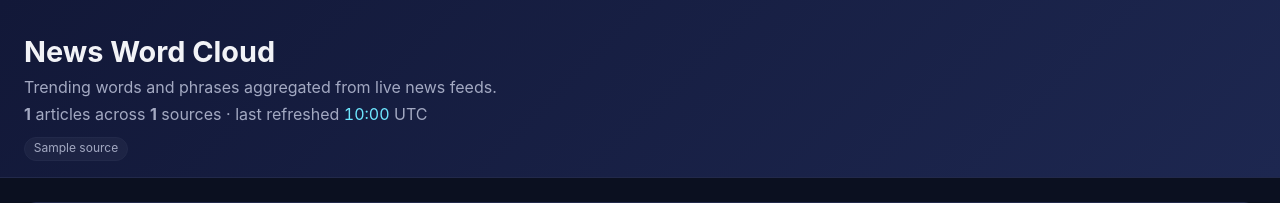
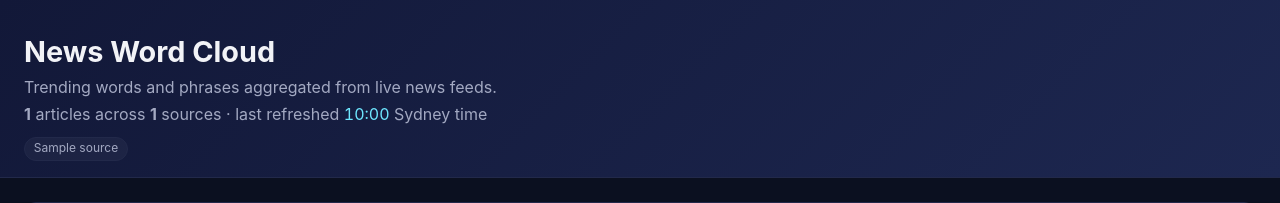
Before and after one commit to sandeepsachdev/Playground, a Spring app: page /cloud in a window 1280 px wide. Shown: the top 203 px of the page. Run offline with Thymeleaf, Linux system fonts and the light colour scheme; the template is opened without the code that fills it: most values are stand-ins (such as "Sample title", 1, 10 or a date in 2020); data that the repository does not hold is empty; some libraries are stand-ins or nearby versions.

Commit message:
Show last-refreshed time in Sydney local time

```diff
--- a/src/main/resources/templates/cloud.html
+++ b/src/main/resources/templates/cloud.html
@@ -19,8 +19,8 @@
             across
             <strong th:text="${#lists.size(snapshot.sources)}">0</strong> sources
             · last refreshed
-            <time th:text="${#temporals.format(snapshot.generatedAt, 'HH:mm')}">--:--</time>
-            UTC
+            <time th:text="${#temporals.format(snapshot.generatedAt.atZone(T(java.time.ZoneId).of('Australia/Sydney')), 'HH:mm')}">--:--</time>
+            Sydney time
         </span>
         <span th:if="${snapshot.articleCount == 0}" class="warn">
             No articles loaded yet — check <code>newscloud.feeds</code> configuration.
```
